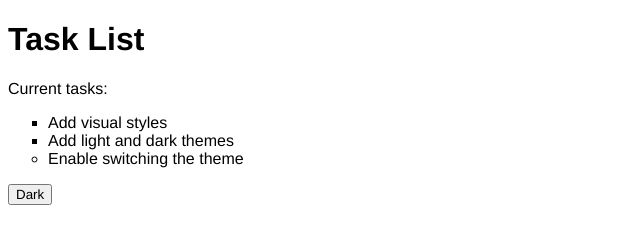
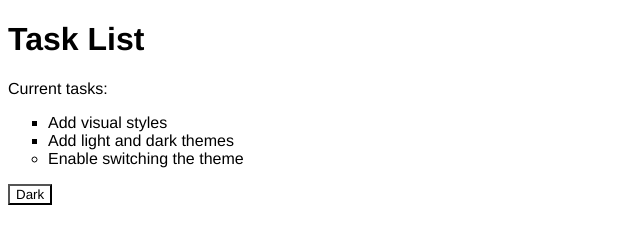
Before and after one commit to MariaCastr0/site-simples-fb, a plain HTML site: page index.html in a window 1280 px wide. Shown: the full height of the page, 0-640 px from the left. Drawn offline with Linux system fonts and the light colour scheme.

Commit message:
Update main.css

```diff
--- a/main.css
+++ b/main.css
@@ -34,3 +34,8 @@ li {
     --bg: var(--black);
     --fontColor: var(--green);
 }
+
+.btn {
+    color: var(--btnFontColor);
+    background-color: var(--btnBg);
+}
```
